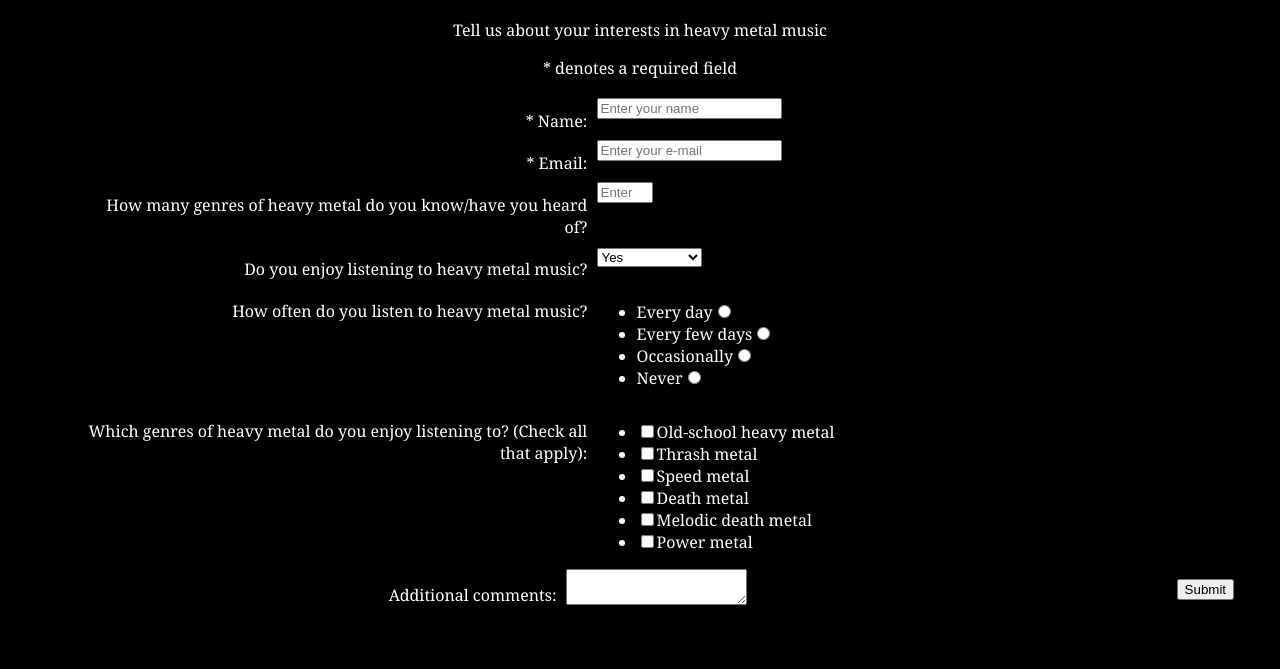
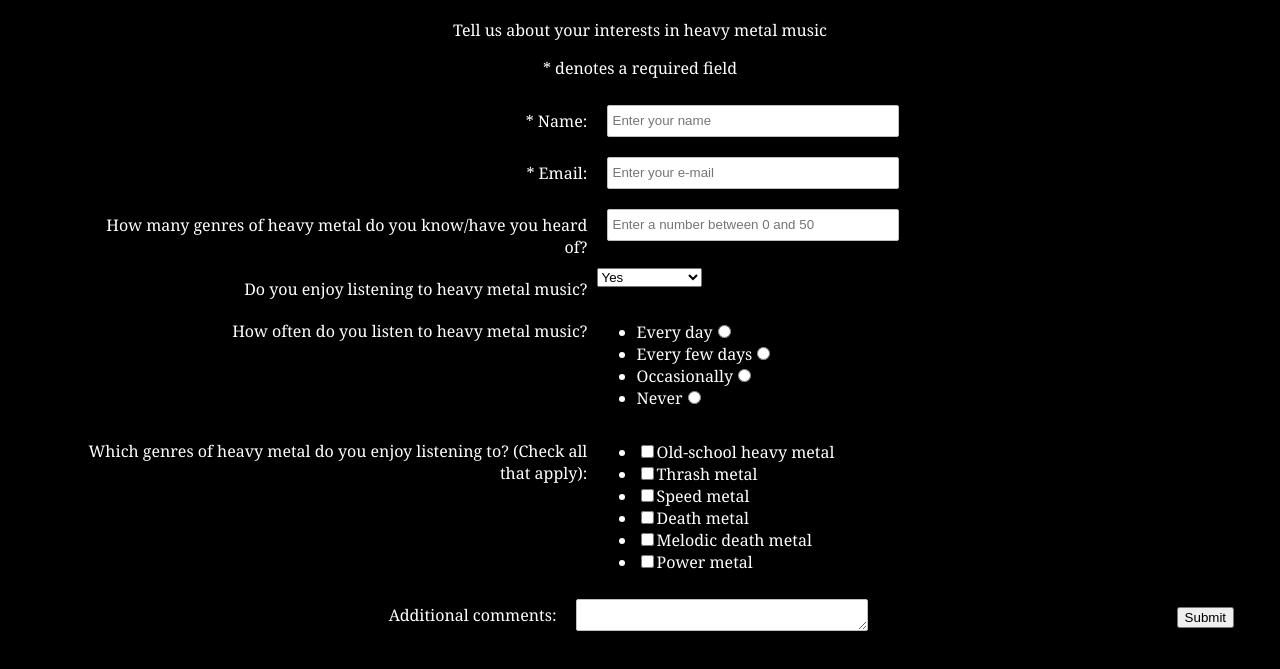
Before and after one commit to LiamBoylan/fcc_survey_form, a plain HTML site: page index.html in a window 1280 px wide. Shown: the part 67-736 px from the top of the page. Drawn offline with Linux system fonts and the light colour scheme.

Commit message:
Add specific stylings

```diff
--- a/styles.css
+++ b/styles.css
@@ -21,3 +21,16 @@ html {
     width: 48%;
     vertical-align: middle;
 }
+
+.input-field {
+    height: 20px;
+    width: 280px;
+    padding: 5px;
+    margin: 10px;
+    border: 1px solid #c0c0c0;
+    border-radius: 2px;
+}
+
+#userAge {
+    width: 40px;
+}
```
